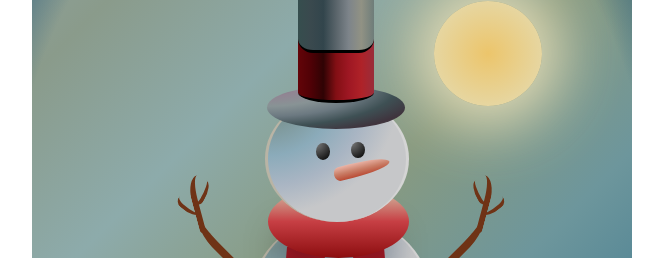
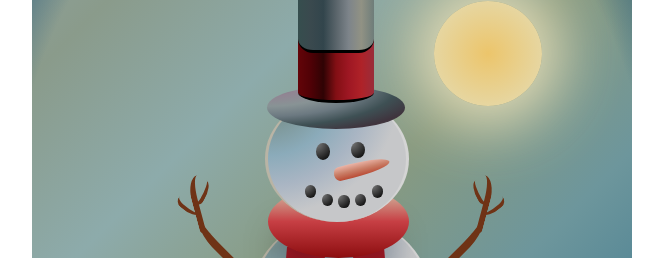
Before and after one commit to heatheraislinn/100DaysOfCode, a Vue app: page / in a window 1280 px wide. Shown: the part 157-415 px from the top of the page, without its empty margins (308-971 px from the left). Built offline with nearby package versions, Linux system fonts and the light colour scheme.

Commit message:
Add coal mouth

```diff
--- a/src/components/Snowman.vue
+++ b/src/components/Snowman.vue
@@ -15,9 +15,11 @@
                 <div class="left-eye"></div>
                 <div class="right-eye"></div>
                 <div class="carrot-nose"></div>
-                <div class="coal-mouth">
-
-                </div>
+                <div class="coal-mouth coal-1"></div>
+                <div class="coal-mouth coal-2"></div>
+                <div class="coal-mouth coal-3"></div>
+                <div class="coal-mouth coal-4"></div>
+                <div class="coal-mouth coal-5"></div>
             </div>
             <div class="scarf">
                 <div class="scarf-top"></div>
@@ -212,7 +214,36 @@
     }
 
     .coal-mouth {
+        position: absolute;
+        width: 8%;
+        height: 10%;
+        border-radius: 50%;
+        background: radial-gradient(circle at top left, gray, black);
+    }
 
+    .coal-1 {
+        top: 79%;
+        left: 51%;
+    }
+
+    .coal-2 {
+        top: 78%;
+        left: 39%;
+    }
+
+    .coal-3 {
+        top: 71%;
+        left: 27%;
+    }
+
+    .coal-4 {
+        top: 78%;
+        left: 63%;
+    }
+
+    .coal-5 {
+        top: 71%;
+        left: 75%;
     }
 
     .scarf {
```
